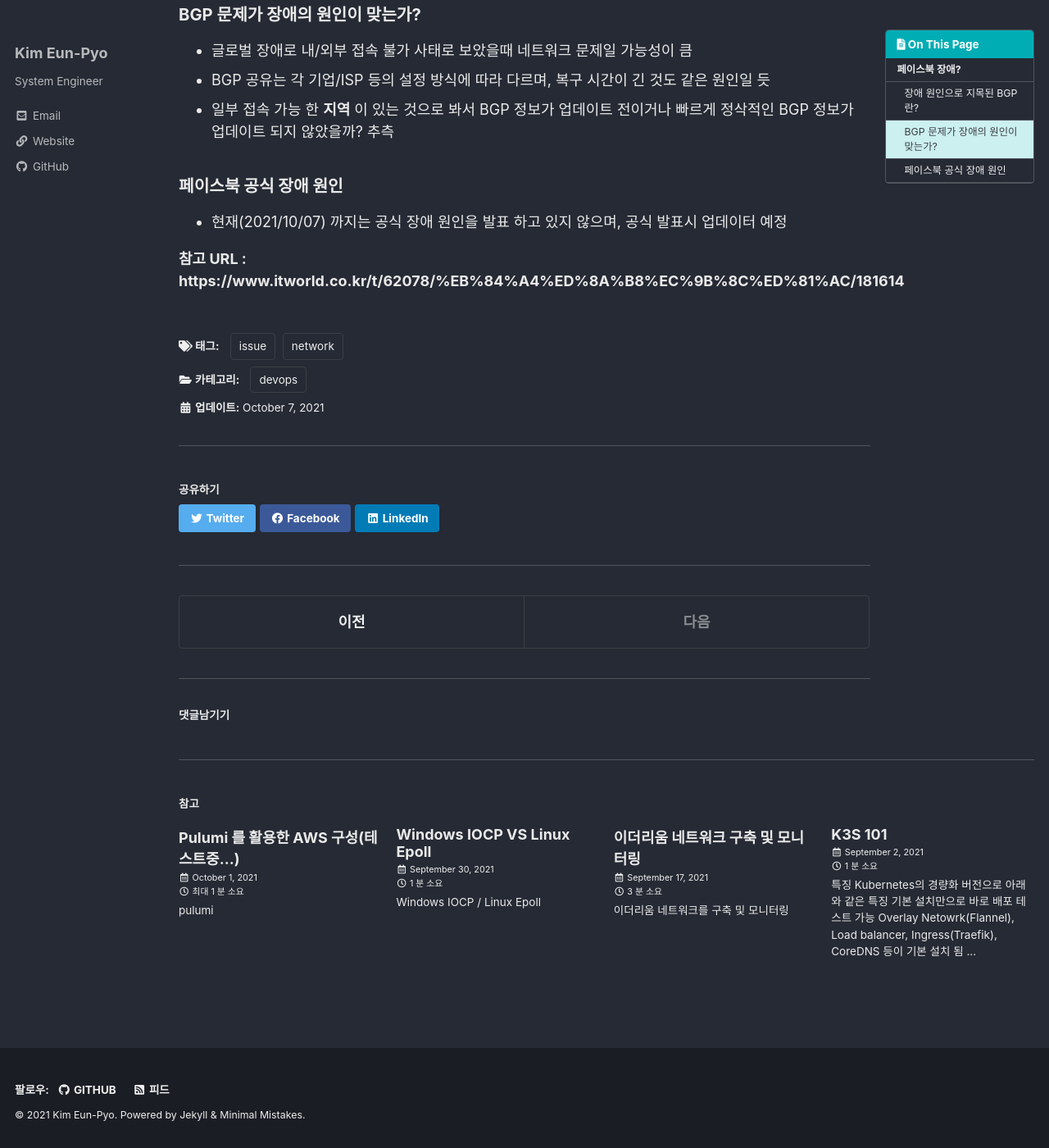
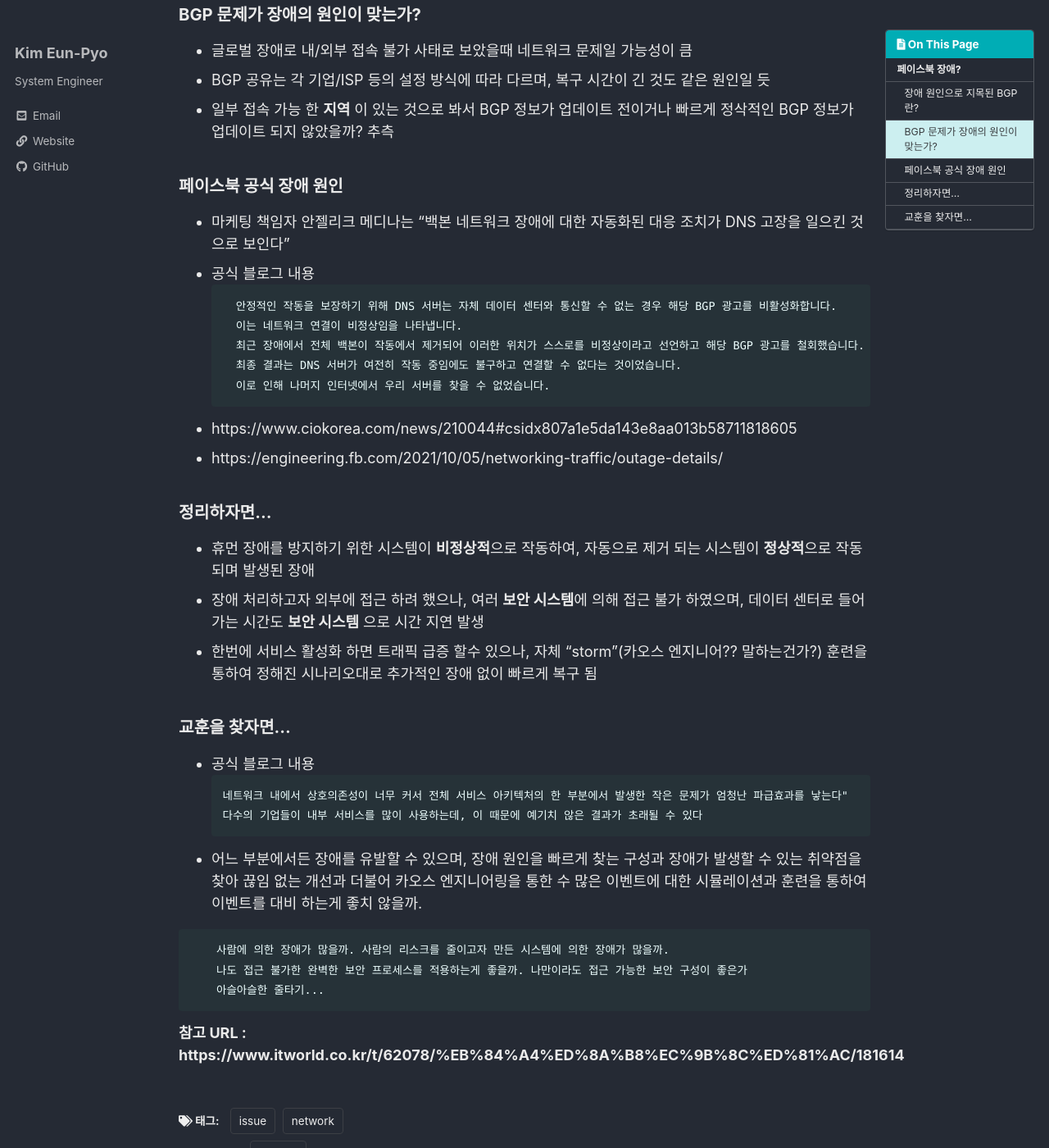
Before and after one commit to lyn2imi/lyn2imi.github.io, a Jekyll site: the page built from _posts/2021-10-07-facebook-bgp.md, in a window 1280 px wide and 1400 px high, scrolled down 993 px. Shown: the whole window at 82% size. Built offline with Jekyll 4.4.1, drawn with Linux system fonts in a browser that asks for light colours; cached includes are drawn as plain includes; comment, search, counter and statistics services are not loaded.

````diff
--- a/_posts/2021-10-07-facebook-bgp.md
+++ b/_posts/2021-10-07-facebook-bgp.md
@@ -45,6 +45,37 @@ tags:
   - 일부 접속 가능 한 **지역** 이 있는 것으로 봐서 BGP 정보가 업데이트 전이거나 빠르게 정삭적인 BGP 정보가 업데이트 되지 않았을까? 추측
 
 ### 페이스북 공식 장애 원인
-  - 현재(2021/10/07) 까지는 공식 장애 원인을 발표 하고 있지 않으며, 공식 발표시 업데이터 예정
+  - 마케팅 책임자 안젤리크 메디나는 “백본 네트워크 장애에 대한 자동화된 대응 조치가 DNS 고장을 일으킨 것으로 보인다”
+  - 공식 블로그 내용
+    ```
+      안정적인 작동을 보장하기 위해 DNS 서버는 자체 데이터 센터와 통신할 수 없는 경우 해당 BGP 광고를 비활성화합니다.
+      이는 네트워크 연결이 비정상임을 나타냅니다.
+      최근 장애에서 전체 백본이 작동에서 제거되어 이러한 위치가 스스로를 비정상이라고 선언하고 해당 BGP 광고를 철회했습니다.
+      최종 결과는 DNS 서버가 여전히 작동 중임에도 불구하고 연결할 수 없다는 것이었습니다.
+      이로 인해 나머지 인터넷에서 우리 서버를 찾을 수 없었습니다.
+    ```
+  - https://www.ciokorea.com/news/210044#csidx807a1e5da143e8aa013b58711818605
+  - https://engineering.fb.com/2021/10/05/networking-traffic/outage-details/
+
+
+### 정리하자면...
+  - 휴먼 장애를 방지하기 위한 시스템이 **비정상적**으로 작동하여, 자동으로 제거 되는 시스템이 **정상적**으로 작동 되며 발생된 장애
+  - 장애 처리하고자 외부에 접근 하려 했으나, 여러 **보안 시스템**에 의해 접근 불가 하였으며, 데이터 센터로 들어 가는 시간도 **보안 시스템** 으로 시간 지연 발생
+  - 한번에 서비스 활성화 하면 트래픽 급증 할수 있으나, 자체 “storm”(카오스 엔지니어?? 말하는건가?) 훈련을 통하여 정해진 시나리오대로 추가적인 장애 없이 빠르게 복구 됨
+
+
+### 교훈을 찾자면...
+  - 공식 블로그 내용
+  ```
+    네트워크 내에서 상호의존성이 너무 커서 전체 서비스 아키텍처의 한 부분에서 발생한 작은 문제가 엄청난 파급효과를 낳는다"
+    다수의 기업들이 내부 서비스를 많이 사용하는데, 이 때문에 예기치 않은 결과가 초래될 수 있다
+  ```
+  - 어느 부분에서든 장애를 유발할 수 있으며, 장애 원인을 빠르게 찾는 구성과 장애가 발생할 수 있는 취약점을 찾아 끊임 없는 개선과 더불어 카오스 엔지니어링을 통한 수 많은 이벤트에 대한 시뮬레이션과 훈련을 통하여 이벤트를 대비 하는게 좋치 않을까.
+
+  ```
+    사람에 의한 장애가 많을까. 사람의 리스크를 줄이고자 만든 시스템에 의한 장애가 많을까.
+    나도 접근 불가한 완벽한 보안 프로세스를 적용하는게 좋을까. 나만이라도 접근 가능한 보안 구성이 좋은가
+    아슬아슬한 줄타기...
+  ```
 
 **참고 URL : https://www.itworld.co.kr/t/62078/%EB%84%A4%ED%8A%B8%EC%9B%8C%ED%81%AC/181614**
````
Also changed, not shown: _posts/_2021-10-07-Redis-Cluster.md (added, +158 -0 lines).
